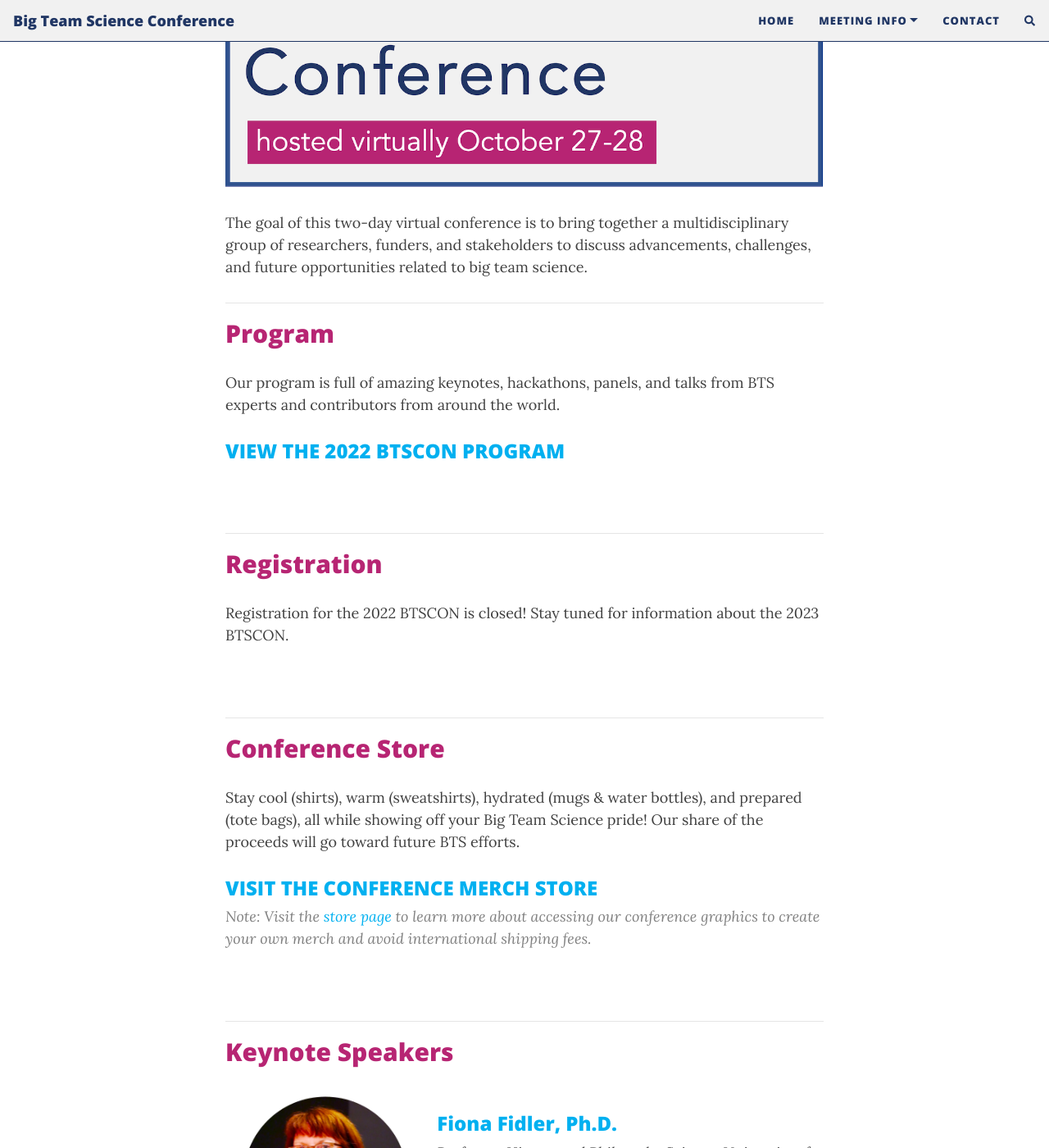
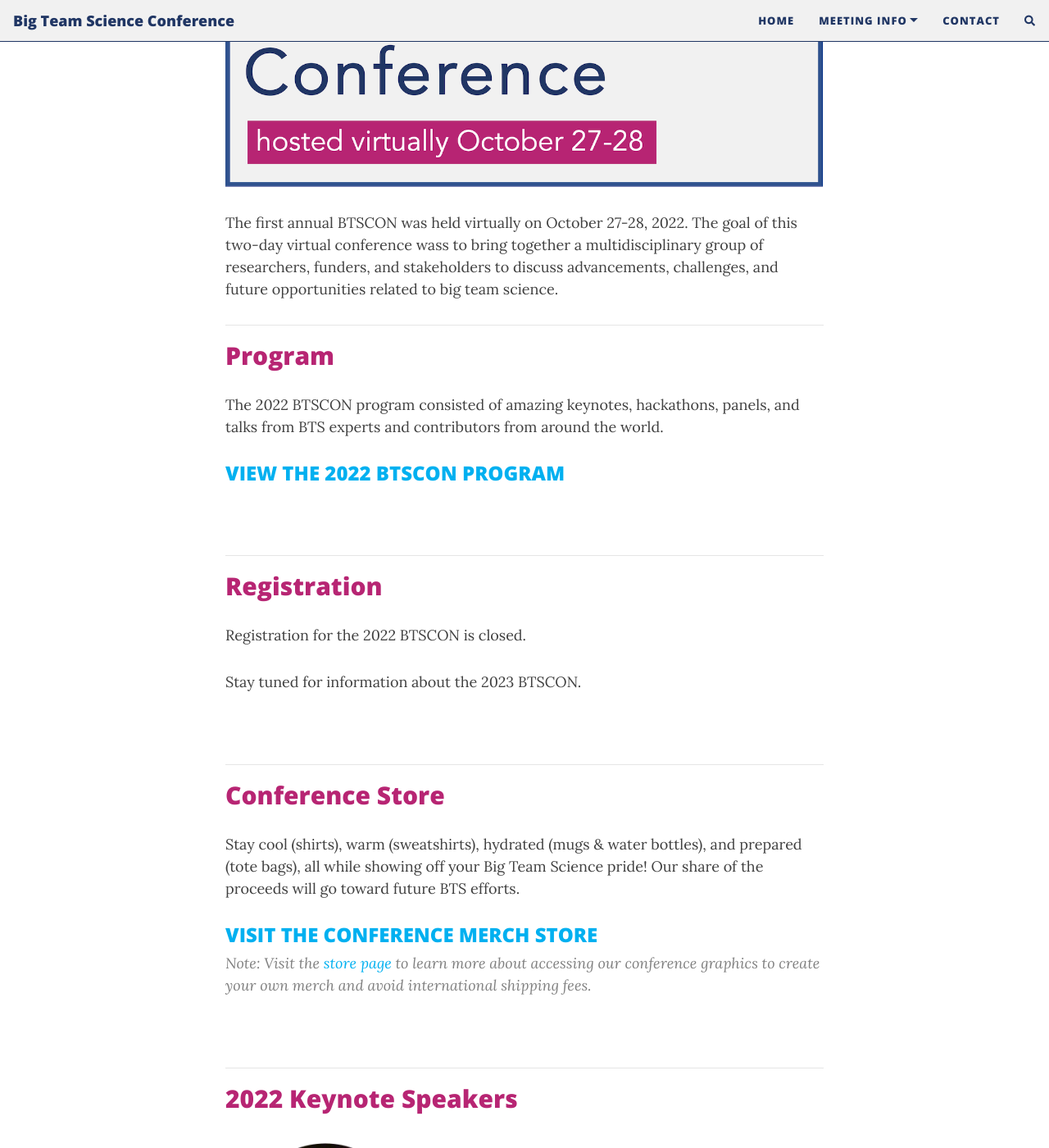
Before and after one commit to bigteamscienceconference/bigteamscienceconference.github.io, a Jekyll site: the page built from index.md, in a window 1280 px wide and 1400 px high, scrolled down 320 px. Shown: the whole window at 82% size. Built offline with Jekyll 4.4.1, drawn with Linux system fonts in a browser that asks for light colours; nearby versions of some CDN libraries; comment, search, counter and statistics services are not loaded; some of the changed text lies outside the part shown.

Commit message:
Update index.md

```diff
--- a/index.md
+++ b/index.md
@@ -5,12 +5,12 @@ layout: page
 
 <img src="/assets/img/BTSCon2022_logo.png" alt="" />
 
-The goal of this two-day virtual conference is to bring together a multidisciplinary group of researchers, funders, and stakeholders to discuss advancements, challenges, and future opportunities related to big team science.
+The first annual BTSCON was held virtually on October 27-28, 2022. The goal of this two-day virtual conference wass to bring together a multidisciplinary group of researchers, funders, and stakeholders to discuss advancements, challenges, and future opportunities related to big team science.
 
 ***
 ## Program
 
-Our program is full of amazing keynotes, hackathons, panels, and talks from BTS experts and contributors from around the world.
+The 2022 BTSCON program consisted of amazing keynotes, hackathons, panels, and talks from BTS experts and contributors from around the world.
 
 ### [VIEW THE 2022 BTSCON PROGRAM](https://docs.google.com/document/d/17m6t7or53uvFErIW_WHvegwlwV2Cq_rvG5ny-4cBkpM/edit?usp=sharing)
 
@@ -20,7 +20,9 @@ Our program is full of amazing keynotes, hackathons, panels, and talks from BTS
 
 ## Registration
 
-Registration for the 2022 BTSCON is closed! Stay tuned for information about the 2023 BTSCON.
+Registration for the 2022 BTSCON is closed.
+
+Stay tuned for information about the 2023 BTSCON.
 
 <!--
 To ensure inclusivity, **registration fees are optional** for attendees. You can attend for free or pay what you want, but the suggested registration fee is $20. All proceeds will be used to develop and improve upon future big team science projects.
@@ -45,7 +47,7 @@ Stay cool (shirts), warm (sweatshirts), hydrated (mugs & water bottles), and pre
 ***
 <!--## [Speakers]({{site.baseurl}}/people/)
 -->
-## Keynote Speakers
+## 2022 Keynote Speakers
 
 <section>
   <div class="container">
@@ -84,7 +86,7 @@ Stay cool (shirts), warm (sweatshirts), hydrated (mugs & water bottles), and pre
 <br>
 
 ***
-## Featured Sessions
+## 2022 Featured Sessions
 
 <section>
   <div class="container">
```
